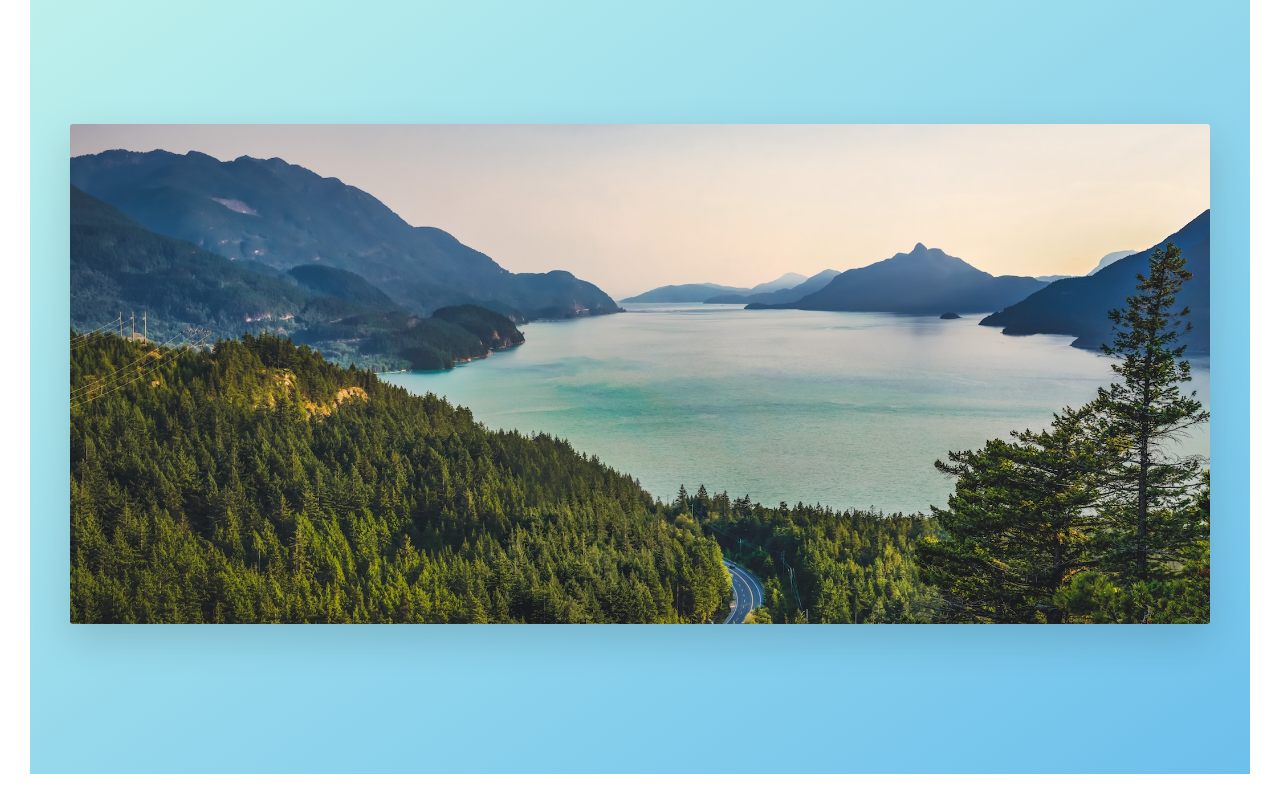
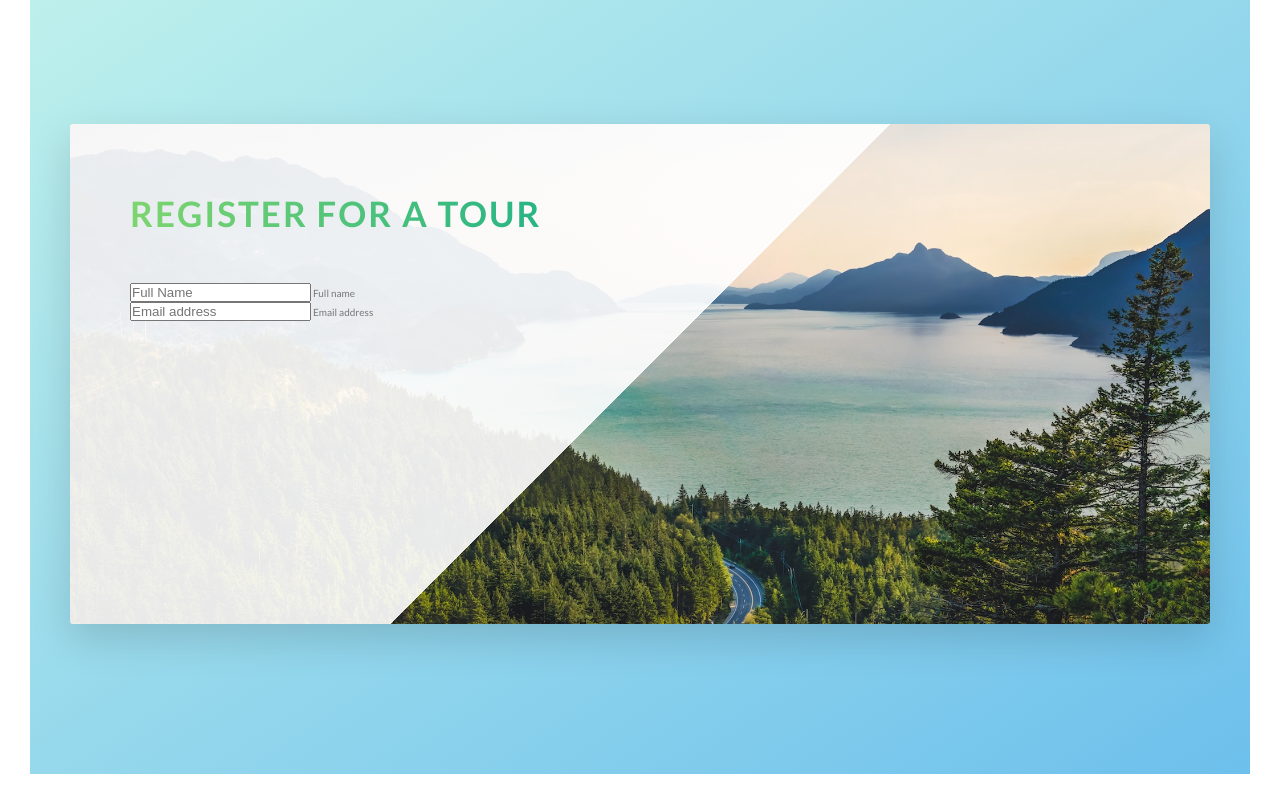
Before and after one commit to kkuzmov/natours, a website: page index.html in a window 1280 px wide. Shown: the part 4420-5224 px from the top of the page. Drawn offline with Linux system fonts and the light colour scheme.

Commit message:
add form element, basic styles

```diff
--- a/index.html
+++ b/index.html
@@ -276,7 +276,21 @@
       <section class="section-book">
         <div class="row">
           <div class="book">
-
+            <div class="book__form">
+              <form action="#" class="form">
+                <div class="u-margin-bottom-medium">
+                  <h2 class="heading-secondary">Register for a tour</h2>
+                </div>
+                <div class="form__group">
+                  <input type="text" class="form__input" placeholder="Full Name" id="name" required>
+                  <label for="name" class="form__label">Full name</label>
+                </div>
+                <div class="form__group">
+                  <input type="email" class="form__input" placeholder="Email address" id="email" required>
+                  <label for="email" class="form__label">Email address</label>
+                </div>
+              </form>
+            </div>
           </div>
         </div>
       </section>
--- a/sass/pages/_home.scss
+++ b/sass/pages/_home.scss
@@ -34,9 +34,14 @@
 }
 
 .book {
-  background-image: url('../img/nat-10.jpg');
+  background-image: linear-gradient(135deg, rgba($colorWhite, .9) 0%, rgba($colorWhite, .9) 50%, transparent 50%), url('../img/nat-10.jpg');
   background-size: cover;
   height: 50rem;
   border-radius: 3px;
   box-shadow: 0 1.5rem 4rem rgba($colorBlack, .15);
+
+  &__form {
+    width: 50%;
+    padding: 6rem;
+  }
 }
```
Also changed, not shown: css/styles.css, 1 other file.
